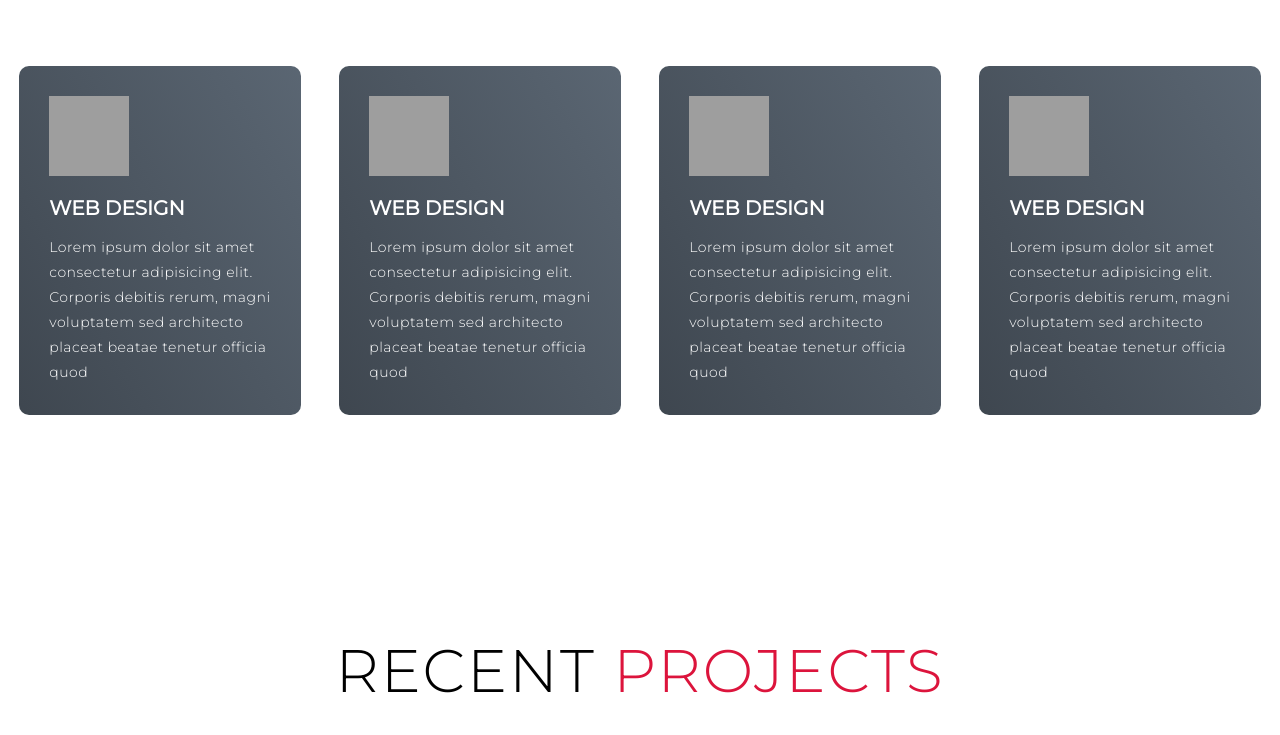
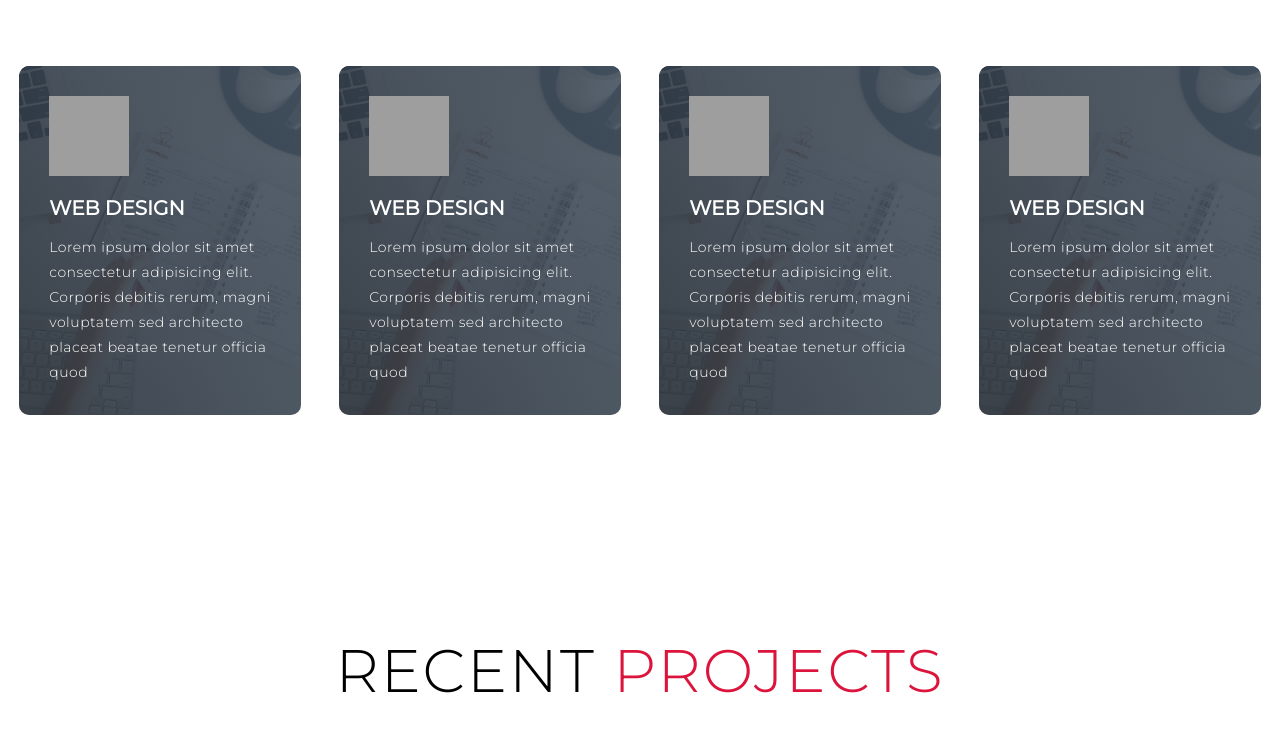
Before and after one commit to Dev-Minhest/Profile, a plain HTML site: page index.html in a window 1280 px wide. Shown: the part 1086-1821 px from the top of the page. Drawn offline with Linux system fonts and the light colour scheme; grey boxes are pictures that could not be loaded.

Commit message:
Update style.css

```diff
--- a/style.css
+++ b/style.css
@@ -291,7 +291,7 @@ p {
 	flex-direction: column;
 	padding: 30px;
 	border-radius: 10px;
-	background-image: url(./img/img-1.png);
+	background-image: url(img-1.png);
 	background-size: cover;
 	margin: 10px 5%;
 	position: relative;
```
